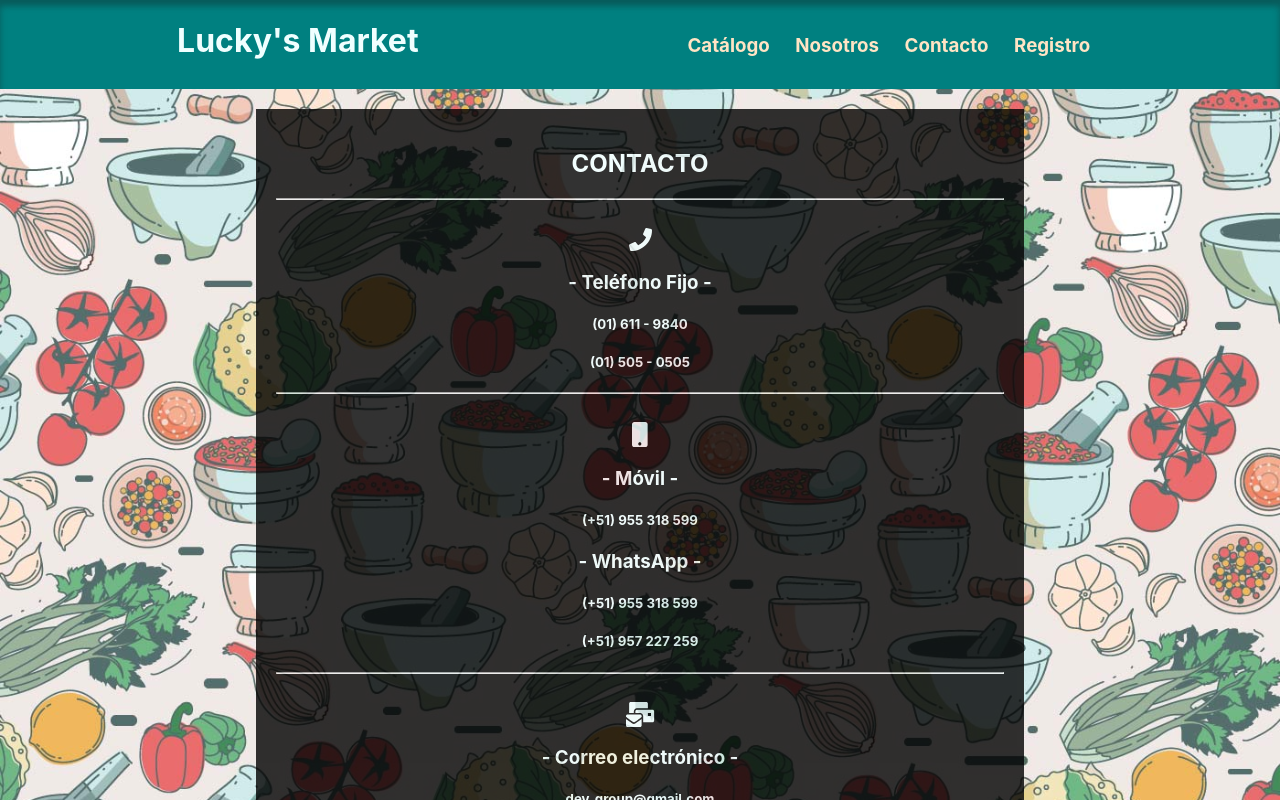
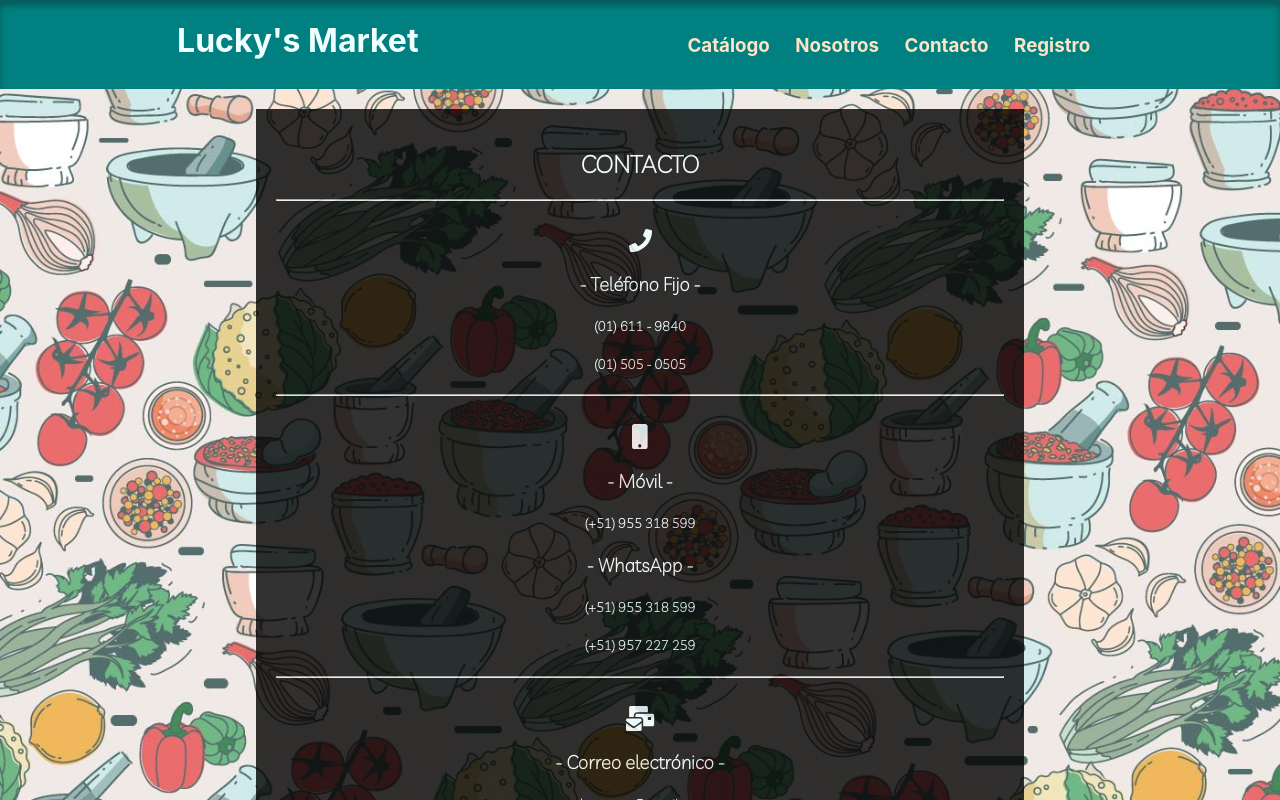
Before and after one commit to andme98/lucky-s-market, a React (Create React App) app: page /Contact in a window 1280 px wide. Shown: the top 800 px of the page. Built offline with nearby package versions, Linux system fonts and the light colour scheme.

Commit message:
modifying css 0.7...

```diff
--- a/src/index.css
+++ b/src/index.css
@@ -91,10 +91,13 @@ code {
 
 .h3-contact {
   color: azure;
+  font-family: 'Livvic', sans-serif;
+  font-weight: bolder;
 }
 
 .soft {
   color: azure;
+  font-family: 'Livvic', sans-serif;
 }
 
 .titleNavbar {
```
